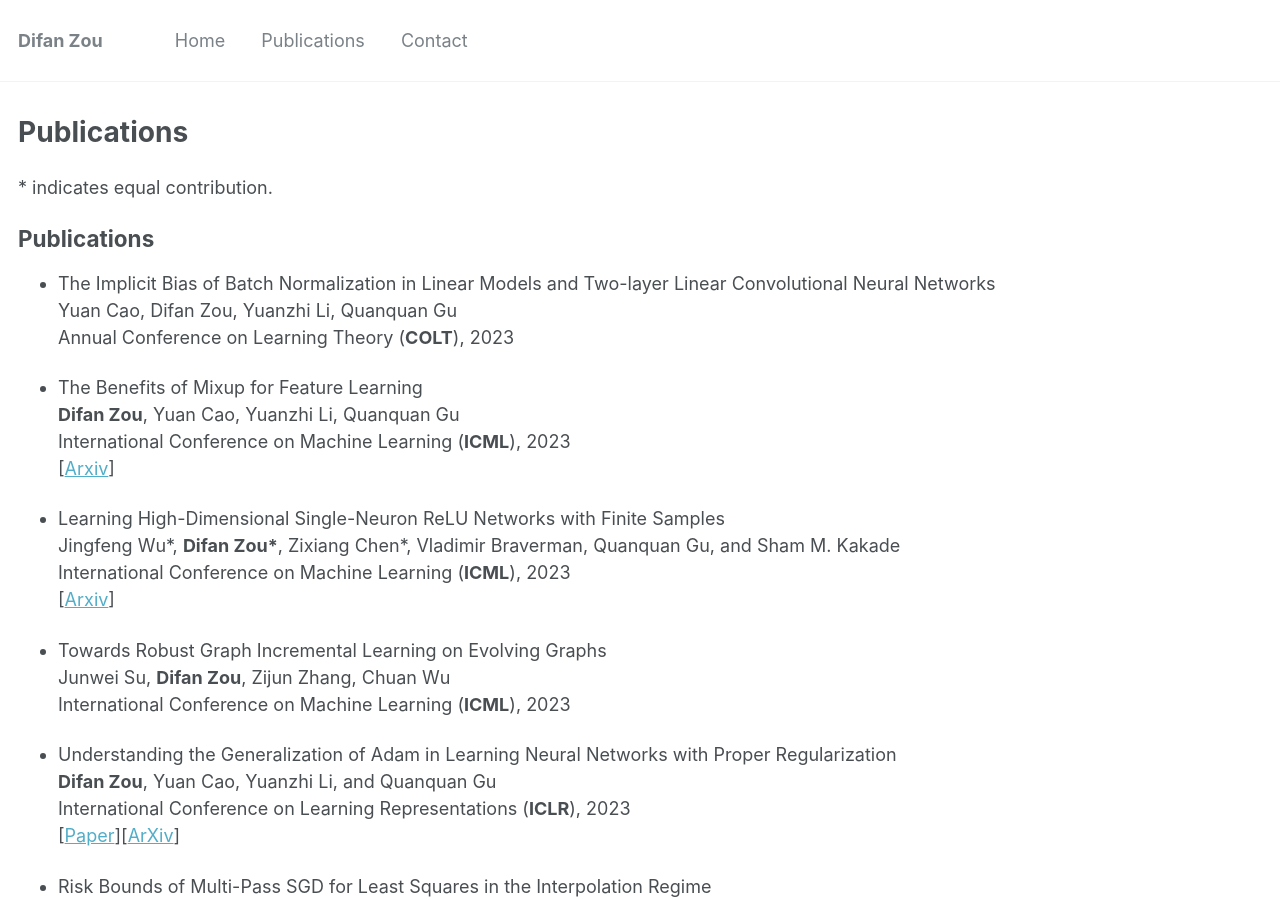
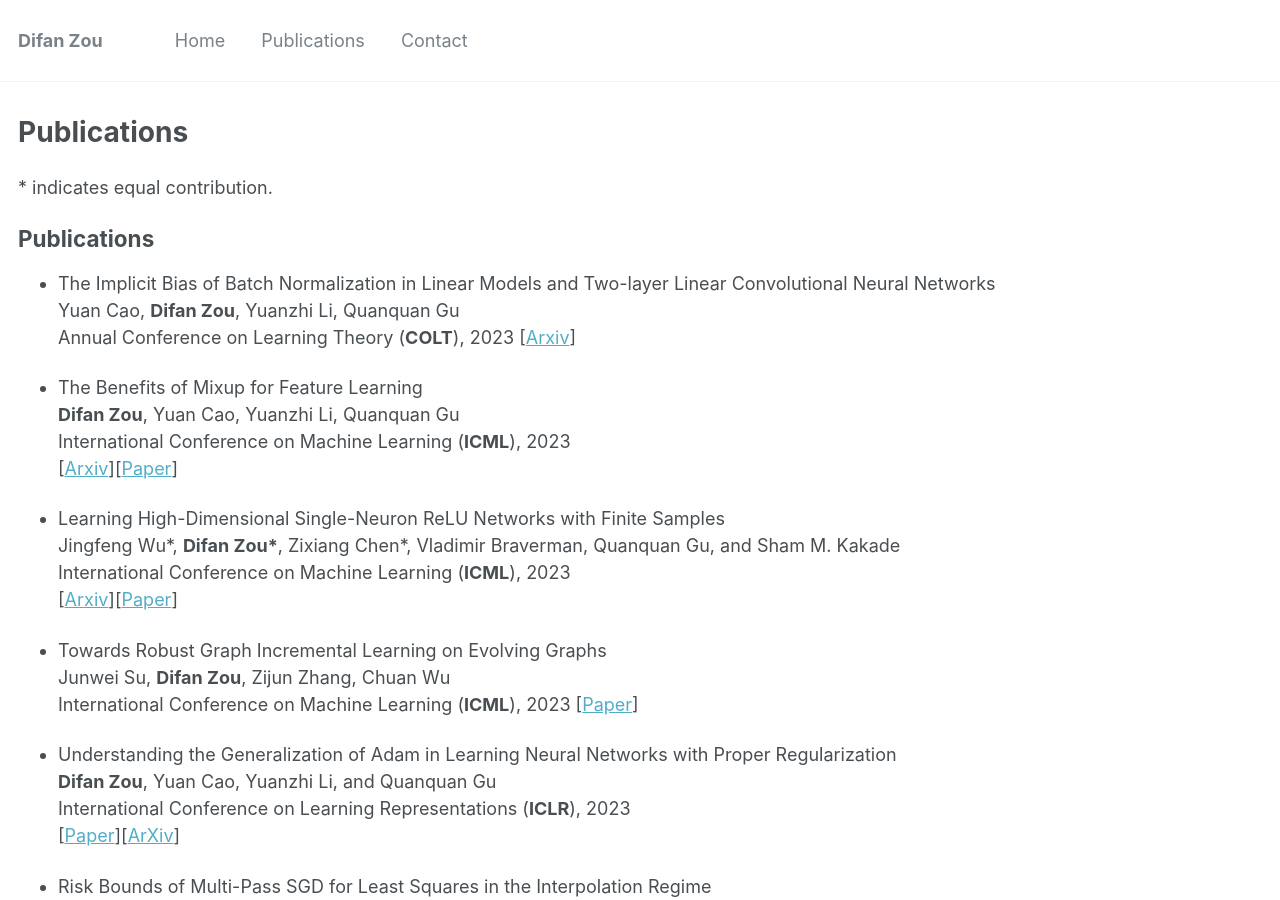
Before and after one commit to difanzou/difanzou.github.io, a Jekyll site: the page built from _pages/publications.md, in a window 1280 px wide and 900 px high. Built offline with Jekyll 4.4.1, drawn with Linux system fonts in a browser that asks for light colours.

Commit message:
add links

```diff
--- a/_pages/publications.md
+++ b/_pages/publications.md
@@ -11,22 +11,24 @@ author_profile: true
 
 * The Implicit Bias of Batch Normalization in Linear Models and
 Two-layer Linear Convolutional Neural Networks\
-Yuan Cao, Difan Zou, Yuanzhi Li, Quanquan Gu\
+Yuan Cao, **Difan Zou**, Yuanzhi Li, Quanquan Gu\
 Annual Conference on Learning Theory (**COLT**), 2023
+\[[Arxiv](https://arxiv.org/pdf/2306.11680.pdf)\]
 
 * The Benefits of Mixup for Feature Learning\
 **Difan Zou**, Yuan Cao, Yuanzhi Li, Quanquan Gu\
 International Conference on Machine Learning (**ICML**), 2023\
-\[[Arxiv](https://arxiv.org/pdf/2303.08433.pdf)\]
+\[[Arxiv](https://arxiv.org/pdf/2303.08433.pdf)\]\[[Paper](https://openreview.net/pdf?id=hgc9pjjDOo)\]
 
 * Learning High-Dimensional Single-Neuron ReLU Networks with Finite Samples\
 Jingfeng Wu\*, **Difan Zou\***, Zixiang Chen\*, Vladimir Braverman, Quanquan Gu, and Sham M. Kakade\
 International Conference on Machine Learning (**ICML**), 2023\
-\[[Arxiv](https://arxiv.org/pdf/2303.02255.pdf)\]
+\[[Arxiv](https://arxiv.org/pdf/2303.02255.pdf)\]\[[Paper](https://openreview.net/pdf?id=yMs4kwihug)\]
 
 * Towards Robust Graph Incremental Learning on Evolving Graphs\
 Junwei Su, **Difan Zou**, Zijun Zhang, Chuan Wu\
 International Conference on Machine Learning (**ICML**), 2023
+\[[Paper](https://openreview.net/pdf?id=DdQ8ewIgY9)\]
 
 * Understanding the Generalization of Adam in Learning Neural Networks with Proper Regularization\
 **Difan Zou**, Yuan Cao, Yuanzhi Li, and Quanquan Gu\
```
Also changed, not shown: _pages/about.md (+1 -1 lines).
